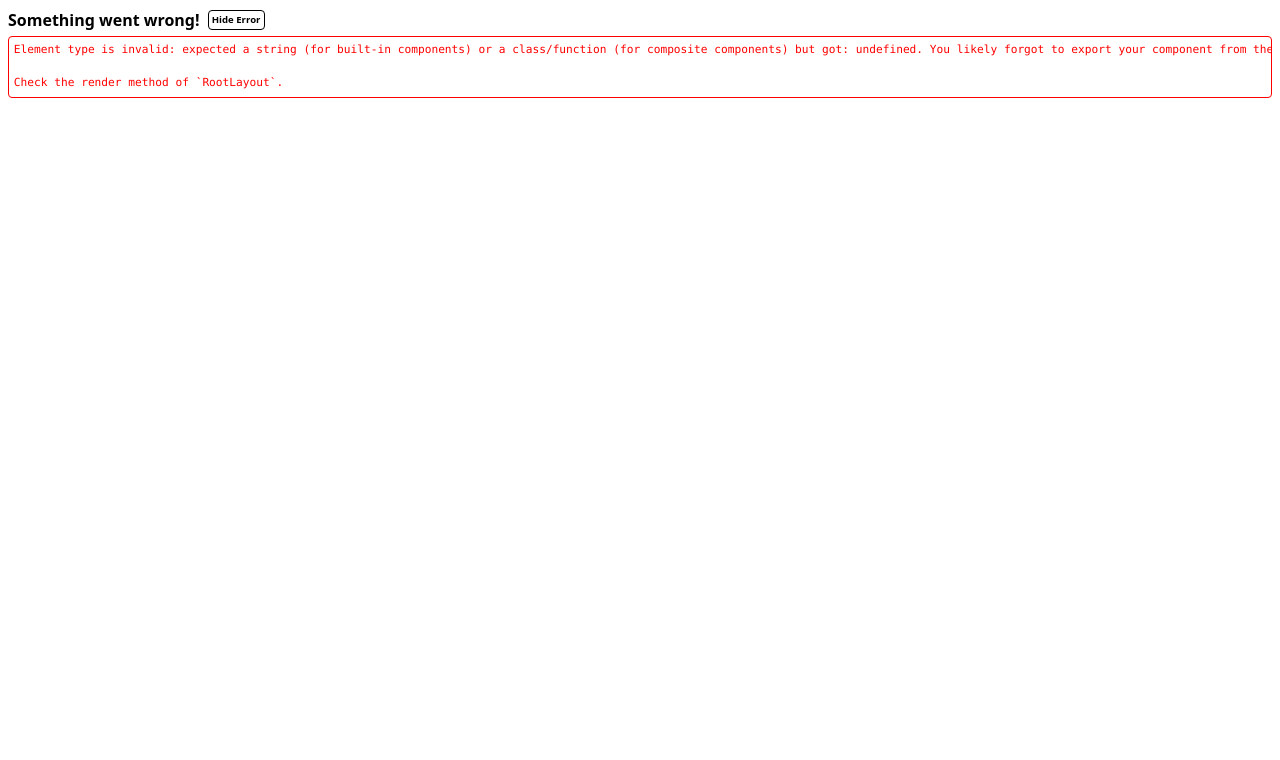
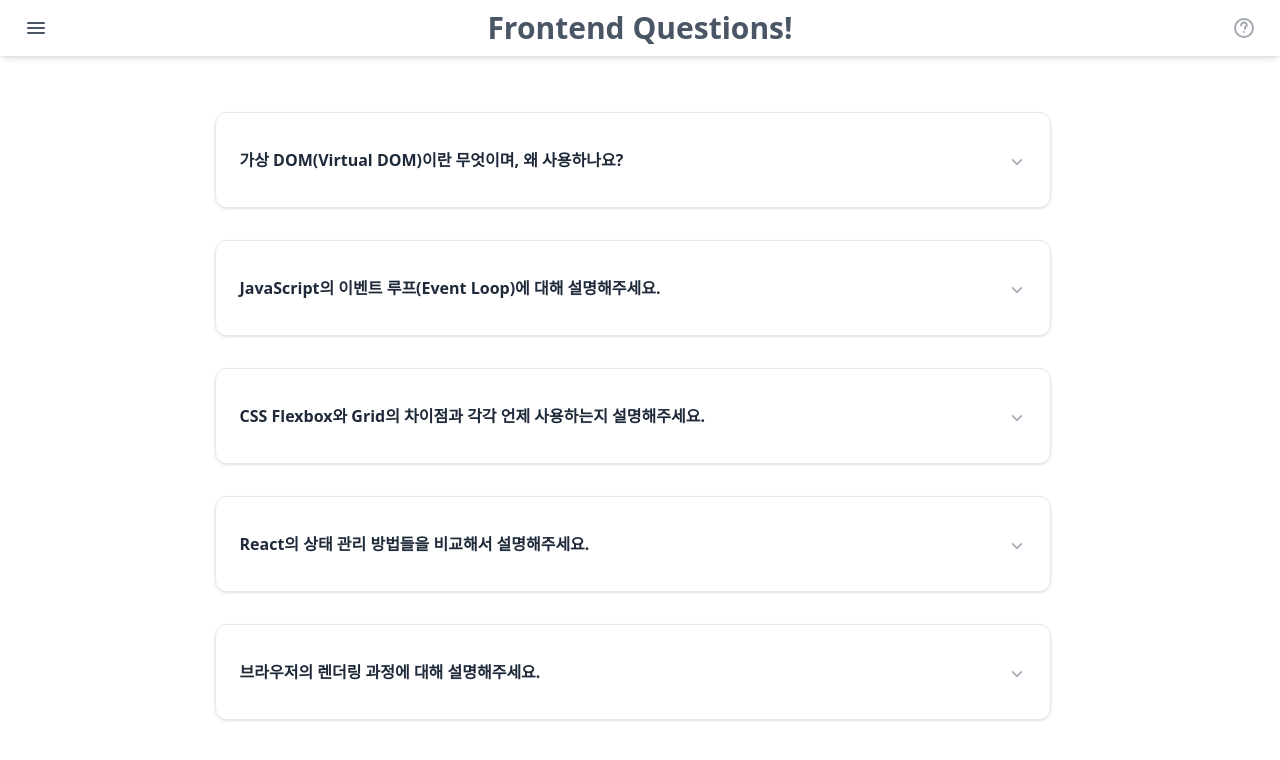
Before and after one commit to zeriong/z-interview-practice, a React (Vite) app: page / in a window 1280 px wide. Shown: the top 760 px of the page. Built offline with nearby package versions, Linux system fonts and the light colour scheme.

Commit message:
refactor: __root.tsx twMerge 적용 및 위젯 named import 반영

```diff
--- a/src/pages/__root.tsx
+++ b/src/pages/__root.tsx
@@ -1,6 +1,7 @@
 import { createRootRoute, Outlet } from "@tanstack/react-router";
 import { TanStackRouterDevtools } from "@tanstack/react-router-devtools";
-import Header from "@/widgets/header";
+import { twMerge } from "tailwind-merge";
+import { Header } from "@/widgets/header";
 import SideBar from "@/widgets/side-bar";
 
 const RootLayout = () => (
@@ -11,7 +12,13 @@ const RootLayout = () => (
 
       <div className="flex min-w-0 grow flex-col">
         <Header />
-        <div className="flex-1 overflow-auto w-full flex justify-center [scrollbar-gutter:stable]">
+        <div
+          className={twMerge(
+            "flex-1 overflow-auto w-full",
+            "flex justify-center",
+            "[scrollbar-gutter:stable]",
+          )}
+        >
           <div className="w-full max-w-[900px]">
             <Outlet />
           </div>
--- a/src/pages/index.tsx
+++ b/src/pages/index.tsx
@@ -1,5 +1,5 @@
 import { createFileRoute } from "@tanstack/react-router";
-import InterviewSection from "@/widgets/interview-section";
+import { InterviewSection } from "@/widgets/interview-section";
 
 export const Route = createFileRoute("/")({
   component: () => <InterviewSection />,
```
